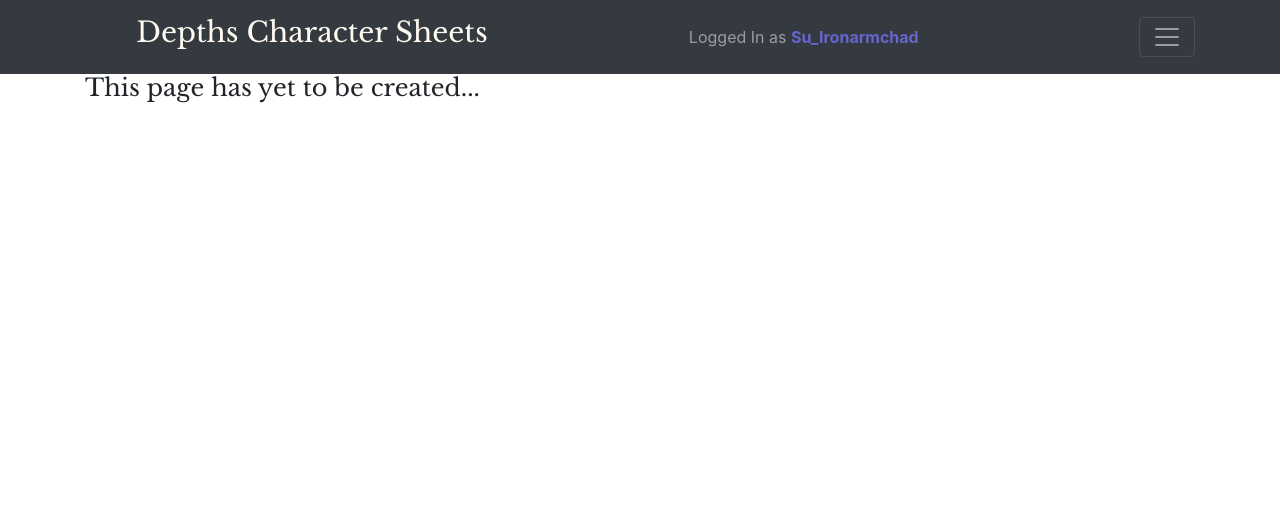
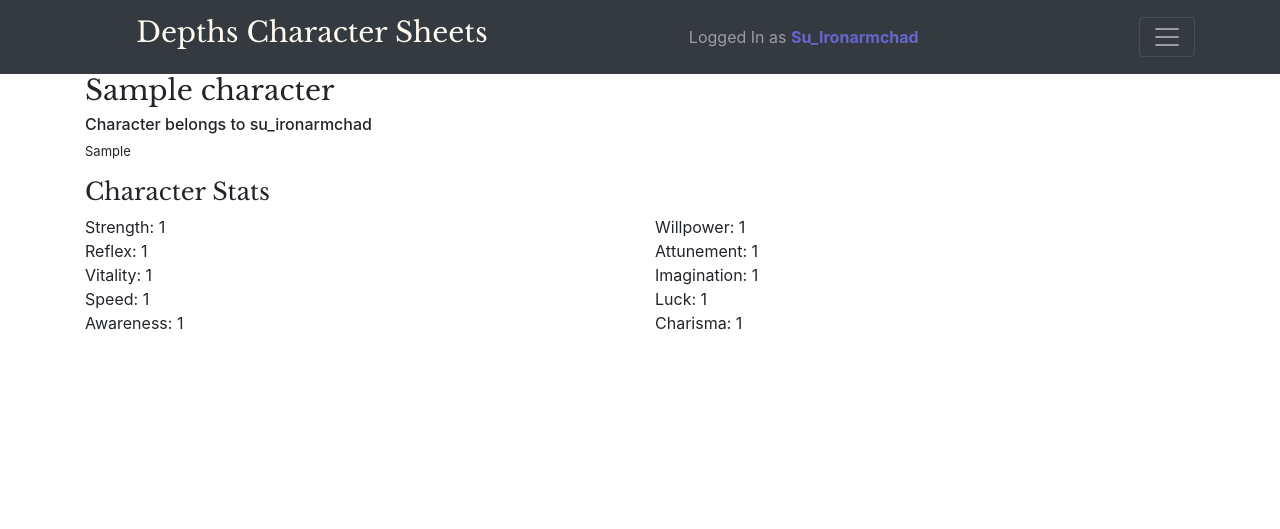
Before and after one commit to ironarmchad/depths_char_sheet, a Flask app: page /character/1 in a window 1280 px wide. Shown: the top 529 px of the page. Run offline with Flask 2, Linux system fonts and the light colour scheme; a user stored in the database is signed in; tables that the repository leaves empty hold one stand-in row (values such as "Sample post"); some libraries are stand-ins or nearby versions.

Commit message:
added the main character sheet page and some function to working with character sheets.

```diff
--- a/app/character/routes.py
+++ b/app/character/routes.py
@@ -1,8 +1,10 @@
+from app import db
 from app.character import main
 from app.character.models import Character
-from app.character.forms import CreateCharacterForm
+from app.character.forms import CreateCharacterForm, EditCharacterForm
+from app.auth.models import User
 from app.auth.routes import login_required
-from flask import render_template, redirect, url_for
+from flask import render_template, redirect, url_for, flash, request
 from flask_login import current_user
 
 
@@ -14,8 +16,9 @@ def home_page():
 @main.route('/character/<char_id>')
 @login_required()
 def character_page(char_id):
-    return render_template('page_is_yet_to_exist.html')
-    # TODO: Build route to character pages
+    character = Character.query.get(int(char_id))
+    owner = User.query.get(int(character.owner))
+    return render_template('character_info.html', character=character, owner=owner)
 
 
 @main.route('/character/create', methods=['GET', 'POST'])
@@ -30,6 +33,7 @@ def character_create():
             char_lore=form.char_lore.data,
             char_strength=form.char_strength.data,
             char_reflex=form.char_reflex.data,
+            char_vitality=form.char_vitality.data,
             char_speed=form.char_speed.data,
             char_awareness=form.char_awareness.data,
             char_willpower=form.char_willpower.data,
@@ -38,25 +42,48 @@ def character_create():
             char_faith=form.char_faith.data,
             char_charisma=form.char_charisma.data,
             char_luck=form.char_luck.data,
-            char_actions=form.char_actions.data
         )
         return redirect(url_for('authentication.user_info', user_id=current_user.id))
 
-    return render_template('create_character.html', form=form)
+    return render_template('character_create.html', form=form)
 
 
-@main.route('/character/<char_id>/edit')
+@main.route('/character/<char_id>/edit', methods=['GET', 'POST'])
 @login_required()
-def character_edit():
-    return render_template('page_is_yet_to_exist.html')
-    # TODO: Build route to character edit
+def character_edit(char_id):
+    char = Character.query.get(int(char_id))
+    form = EditCharacterForm(obj=char)
+    if form.validate_on_submit():
+        char.name = form.char_name.data
+        char.owner = current_user.id
+        char.lore = form.char_lore.data
+        char.strength = form.char_strength.data
+        char.reflex = form.char_reflex.data
+        char.speed = form.char_speed.data
+        char.awareness = form.char_awareness.data
+        char.willpower = form.char_willpower.data
+        char.imagination = form.char_imagination.data
+        char.attunement = form.char_attunement.data
+        char.faith = form.char_faith.data
+        char.charisma = form.char_charisma.data
+        char.luck = form.char_luck.data
+        db.session.add(char)
+        db.session.commit()
+        flash('{} is edited.'.format(char.name))
+        return redirect(url_for('authentication.user_info', user_id=current_user.id))
+    return render_template('character_edit.html', form=form)
 
 
-@main.route('/character/<char_id>/delete')
+@main.route('/character/<char_id>/delete', methods=['GET', 'POST'])
 @login_required()
 def character_delete(char_id):
-    return render_template('page_is_yet_to_exist.html')
-    # TODO: Build route to character delete
+    char = Character.query.get(int(char_id))
+    if request.method == 'POST':
+        db.session.delete(char)
+        db.session.commit()
+        flash('Character deleted')
+        return redirect(url_for('authentication.user_info', user_id=current_user.id))
+    return render_template('character_delete.html', char=char)
 
 
 @main.route('/action/<act_id>')
--- /dev/null
+++ b/app/character/templates/character_info.html
@@ -0,0 +1,35 @@
+{% extends 'layout.html' %}
+
+{% block content %}
+
+    <div class="container">
+        <h3>{{ character.name }}</h3>
+        <h6>Character belongs to {{ owner.user_name }}</h6>
+        <p>{{ character.lore }}</p>
+    </div>
+
+    <div class="container">
+        <h4>Character Stats</h4>
+        <div class="row">
+            <div class="col"><span>Strength: {{ character.strength }}</span></div>
+            <div class="col"><span>Willpower: {{ character.willpower }}</span></div>
+        </div>
+        <div class="row">
+            <div class="col"><span>Reflex: {{ character.reflex }}</span></div>
+            <div class="col"><span>Attunement: {{ character.attunement }}</span></div>
+        </div>
+        <div class="row">
+            <div class="col"><span>Vitality: {{ character.vitality }}</span></div>
+            <div class="col"><span>Imagination: {{ character.imagination }}</span></div>
+        </div>
+        <div class="row">
+            <div class="col"><span>Speed: {{ character.speed }}</span></div>
+            <div class="col"><span>Luck: {{ character.luck }}</span></div>
+        </div>
+        <div class="row">
+            <div class="col"><span>Awareness: {{ character.awareness }}</span></div>
+            <div class="col"><span>Charisma: {{ character.charisma }}</span></div>
+        </div>
+    </div>
+
+{% endblock content %}
```
Also changed, not shown: app/auth/templates/user_info.html (+13 -5 lines), app/character/forms.py (+26 -13 lines), app/character/models.py (+5 -4 lines), app/character/templates/character_delete.html (added, +14 -0 lines), app/character/templates/character_edit.html (added, +10 -0 lines), app/character/templates/character_create.html (renamed from app/character/templates/create_character.html).
